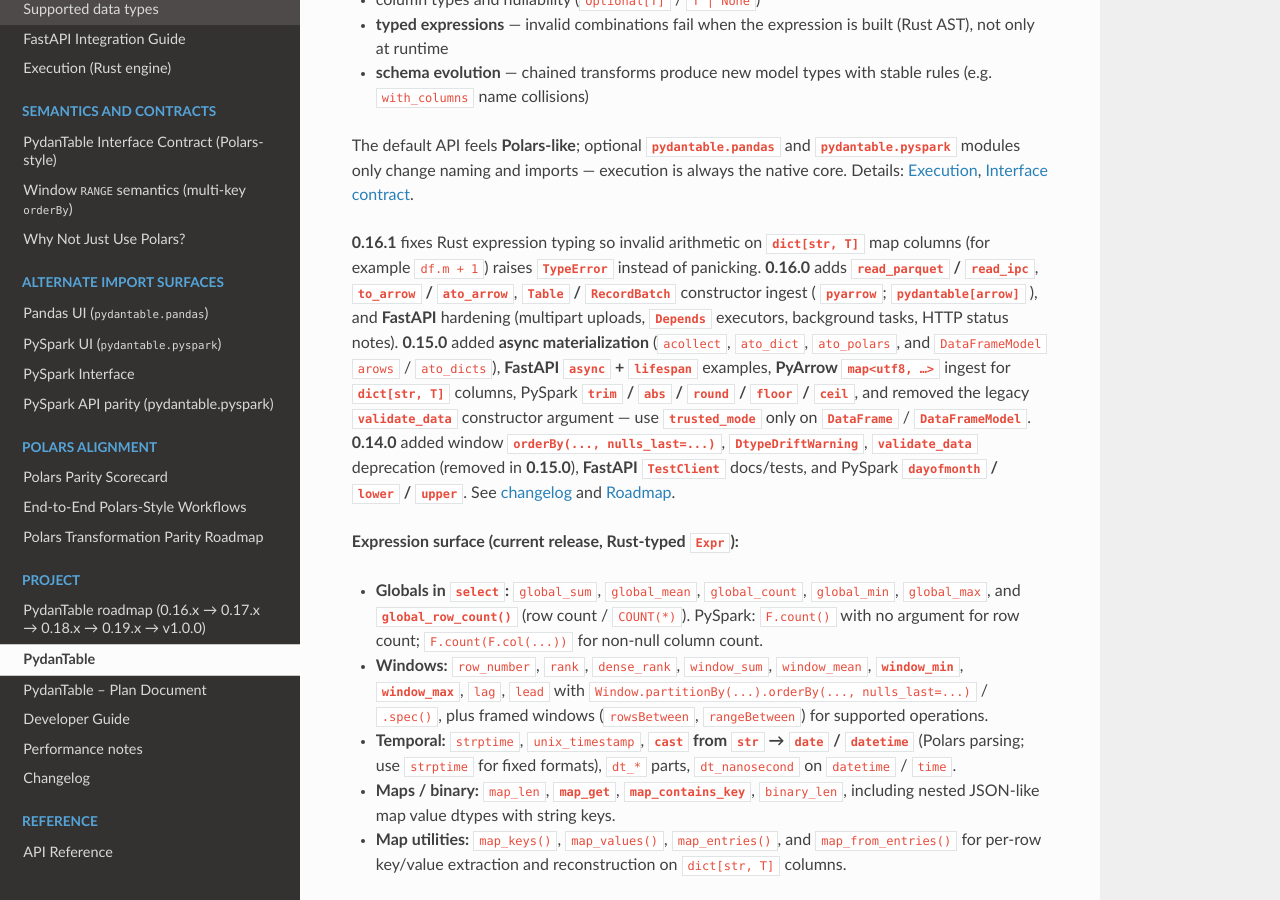
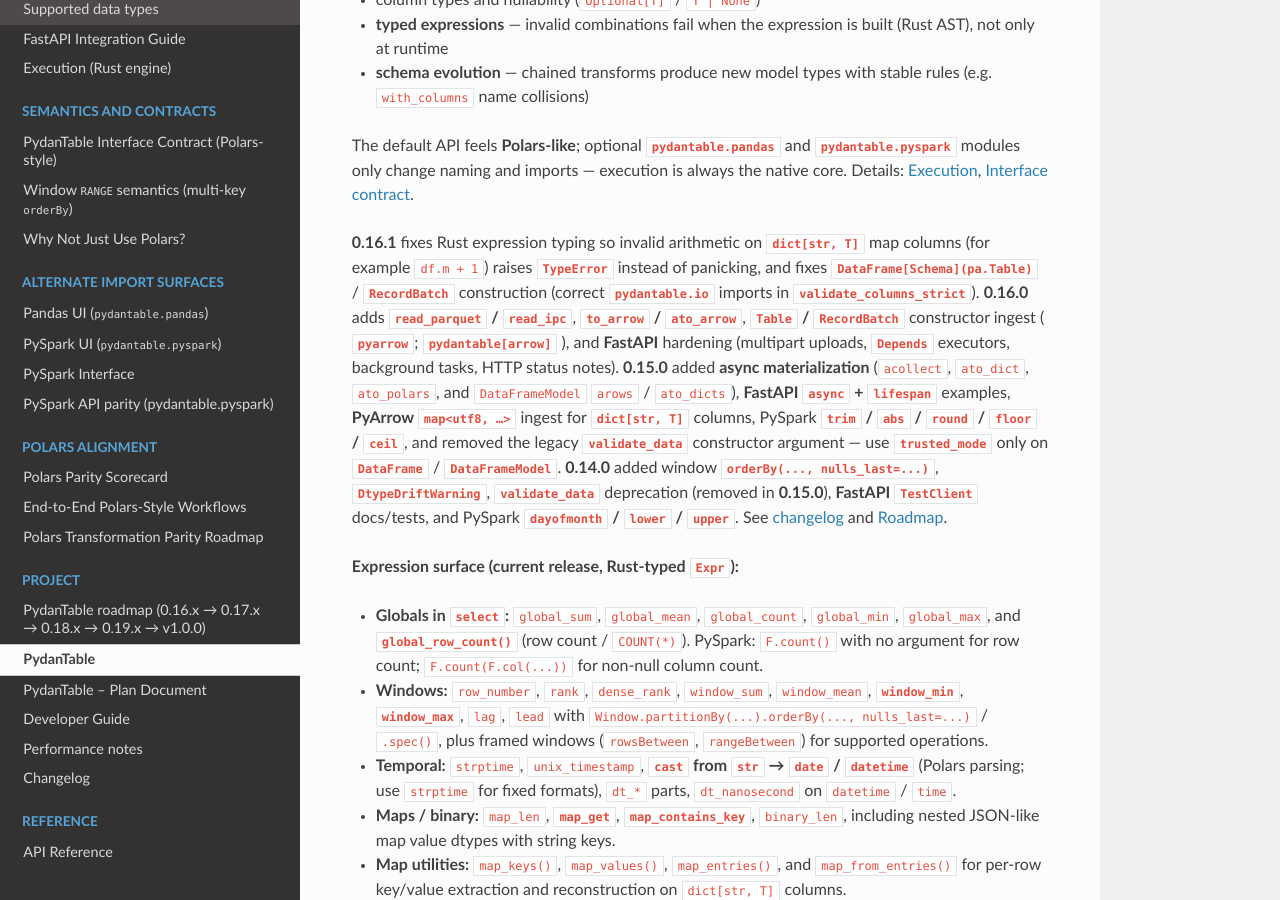
Before and after one commit to eddiethedean/pydantable, a Sphinx documentation site: the page built from docs/README.md, in a window 1280 px wide and 900 px high, scrolled down 1376 px. Built offline with Sphinx 7.4.7 and the Read the Docs theme 3.1.0, drawn with Linux system fonts in a browser that asks for light colours; the version number is read from the project's files by our own code.

Commit message:
docs: document 0.16.1 validate_columns_strict Arrow fix; add regression test
Changelog, ROADMAP, and README note the pydantable.io import fix for
DataFrame[Schema](pa.Table). Add test_dataframe_generic_accepts_pa_table in
test_arrow_interchange.py.

```diff
--- a/README.md
+++ b/README.md
@@ -54,7 +54,7 @@
 
 The default API feels **Polars-like**; optional **`pydantable.pandas`** and **`pydantable.pyspark`** modules only change naming and imports — execution is always the native core. Details: [Execution](https://pydantable.readthedocs.io/en/latest/EXECUTION.html), [Interface contract](https://pydantable.readthedocs.io/en/latest/INTERFACE_CONTRACT.html).
 
-**0.16.1** fixes Rust expression typing so invalid arithmetic on **`dict[str, T]`** map columns (for example `df.m + 1`) raises **`TypeError`** instead of panicking. **0.16.0** adds **`read_parquet` / `read_ipc`**, **`to_arrow` / `ato_arrow`**, **`Table` / `RecordBatch`** constructor ingest ( **`pyarrow`**; **`pydantable[arrow]`** ), and **FastAPI** hardening (multipart uploads, **`Depends`** executors, background tasks, HTTP status notes). **0.15.0** added **async materialization** (`acollect`, `ato_dict`, `ato_polars`, and `DataFrameModel` `arows` / `ato_dicts`), **FastAPI `async` + `lifespan`** examples, **PyArrow `map<utf8, …>`** ingest for **`dict[str, T]`** columns, PySpark **`trim` / `abs` / `round` / `floor` / `ceil`**, and removed the legacy **`validate_data`** constructor argument — use **`trusted_mode`** only on **`DataFrame`** / **`DataFrameModel`**. **0.14.0** added window **`orderBy(..., nulls_last=...)`**, **`DtypeDriftWarning`**, **`validate_data`** deprecation (removed in **0.15.0**), **FastAPI `TestClient`** docs/tests, and PySpark **`dayofmonth` / `lower` / `upper`**. See [changelog](https://pydantable.readthedocs.io/en/latest/changelog.html) and [Roadmap](https://pydantable.readthedocs.io/en/latest/ROADMAP.html).
+**0.16.1** fixes Rust expression typing so invalid arithmetic on **`dict[str, T]`** map columns (for example `df.m + 1`) raises **`TypeError`** instead of panicking, and fixes **`DataFrame[Schema](pa.Table)`** / **`RecordBatch`** construction (correct **`pydantable.io`** imports in **`validate_columns_strict`**). **0.16.0** adds **`read_parquet` / `read_ipc`**, **`to_arrow` / `ato_arrow`**, **`Table` / `RecordBatch`** constructor ingest ( **`pyarrow`**; **`pydantable[arrow]`** ), and **FastAPI** hardening (multipart uploads, **`Depends`** executors, background tasks, HTTP status notes). **0.15.0** added **async materialization** (`acollect`, `ato_dict`, `ato_polars`, and `DataFrameModel` `arows` / `ato_dicts`), **FastAPI `async` + `lifespan`** examples, **PyArrow `map<utf8, …>`** ingest for **`dict[str, T]`** columns, PySpark **`trim` / `abs` / `round` / `floor` / `ceil`**, and removed the legacy **`validate_data`** constructor argument — use **`trusted_mode`** only on **`DataFrame`** / **`DataFrameModel`**. **0.14.0** added window **`orderBy(..., nulls_last=...)`**, **`DtypeDriftWarning`**, **`validate_data`** deprecation (removed in **0.15.0**), **FastAPI `TestClient`** docs/tests, and PySpark **`dayofmonth` / `lower` / `upper`**. See [changelog](https://pydantable.readthedocs.io/en/latest/changelog.html) and [Roadmap](https://pydantable.readthedocs.io/en/latest/ROADMAP.html).
 
 **Expression surface (current release, Rust-typed `Expr`):**
 
```
Also changed, not shown: docs/ROADMAP.md (+1 -0 lines), docs/changelog.md (+1 -0 lines), 1 other file.
